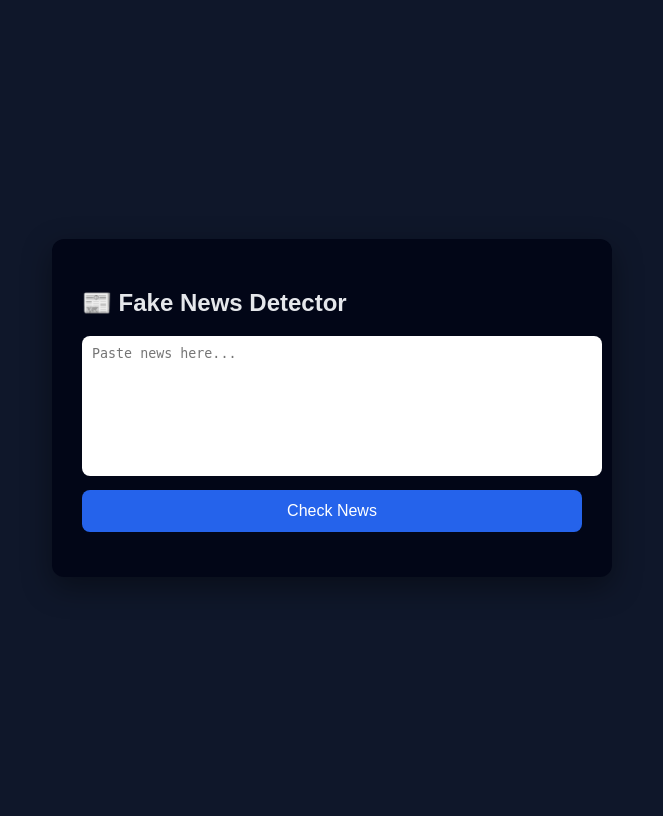
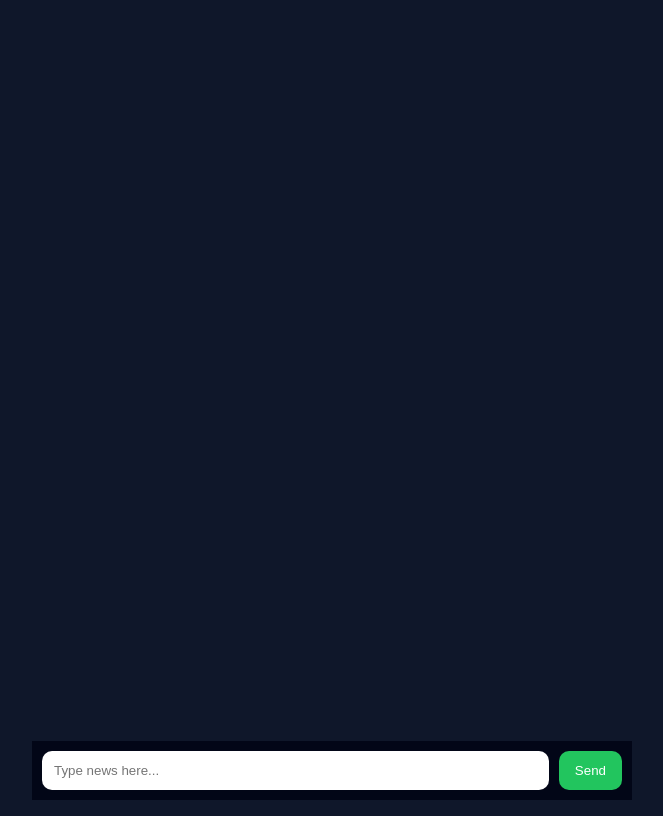
Before and after one commit to prerana-a11y/fake-news-api, a Flask app: page / in a window 1280 px wide. Shown: the whole page, without its empty margins (308-971 px from the left). Run offline with Flask 3, Linux system fonts and the light colour scheme; parts of the project's set-up code (start-up, migrations or seed data) failed here and were passed over.

Commit message:
Update index.html

```diff
--- a/templates/index.html
+++ b/templates/index.html
@@ -2,98 +2,191 @@
 <html lang="en">
 <head>
 <meta charset="UTF-8">
-  <title>Fake News Detection</title>
-  <meta name="viewport" content="width=device-width, initial-scale=1.0">
+<title>AI Fake News Detector</title>
 
 <style>
 body {
-      font-family: Arial, sans-serif;
+    margin: 0;
+    font-family: 'Segoe UI', sans-serif;
     background: #0f172a;
-      color: #e5e7eb;
+    color: white;
     display: flex;
     justify-content: center;
-      align-items: center;
     height: 100vh;
 }
-    .card {
+
+/* Chat container */
+.chat {
+    width: 100%;
+    max-width: 600px;
+    display: flex;
+    flex-direction: column;
+    height: 100vh;
+}
+
+/* Messages area */
+.messages {
+    flex: 1;
+    padding: 20px;
+    overflow-y: auto;
+}
+
+/* Message bubbles */
+.msg {
+    margin: 10px 0;
+    padding: 12px 15px;
+    border-radius: 12px;
+    max-width: 75%;
+}
+
+.user {
+    background: #3b82f6;
+    align-self: flex-end;
+}
+
+.bot {
+    background: #1e293b;
+    align-self: flex-start;
+}
+
+/* Input area */
+.input-area {
+    display: flex;
+    padding: 10px;
     background: #020617;
-      padding: 30px;
-      border-radius: 12px;
-      width: 100%;
-      max-width: 500px;
-      box-shadow: 0 10px 30px rgba(0,0,0,0.4);
 }
-    textarea {
-      width: 100%;
-      height: 120px;
-      padding: 10px;
-      border-radius: 8px;
+
+input {
+    flex: 1;
+    padding: 12px;
+    border-radius: 10px;
     border: none;
-      resize: none;
+    outline: none;
 }
+
 button {
-      width: 100%;
-      padding: 12px;
-      margin-top: 10px;
-      background: #2563eb;
+    margin-left: 10px;
+    padding: 12px 16px;
     border: none;
+    border-radius: 10px;
+    background: #22c55e;
     color: white;
-      font-size: 16px;
-      border-radius: 8px;
     cursor: pointer;
 }
-    .result {
-      margin-top: 15px;
-      font-size: 18px;
+
+/* Typing dots */
+.typing {
+    display: inline-block;
+}
+
+.typing span {
+    display: inline-block;
+    width: 6px;
+    height: 6px;
+    margin: 2px;
+    background: white;
+    border-radius: 50%;
+    animation: blink 1.4s infinite;
+}
+
+.typing span:nth-child(2) { animation-delay: 0.2s; }
+.typing span:nth-child(3) { animation-delay: 0.4s; }
+
+@keyframes blink {
+    0%, 80%, 100% { opacity: 0; }
+    40% { opacity: 1; }
 }
 </style>
 </head>
 
 <body>
-  <div class="card">
-    <h2>📰 Fake News Detector</h2>
 
-    <textarea id="newsText" placeholder="Paste news here..."></textarea>
+<div class="chat">
 
-    <button onclick="checkNews()">Check News</button>
+    <div class="messages" id="messages"></div>
 
-    <div class="result" id="result"></div>
+    <div class="input-area">
+        <input id="inputText" placeholder="Type news here...">
+        <button onclick="sendMessage()">Send</button>
+    </div>
+
 </div>
 
 <script>
-    async function checkNews() {
-      const text = document.getElementById("newsText").value;
-      const resultDiv = document.getElementById("result");
-
-      if (!text.trim()) {
-        resultDiv.innerHTML = "❌ Please enter some news text";
-        return;
+function addMessage(text, className) {
+    const msgDiv = document.createElement("div");
+    msgDiv.className = "msg " + className;
+    msgDiv.innerText = text;
+    document.getElementById("messages").appendChild(msgDiv);
+    msgDiv.scrollIntoView();
 }
 
-      resultDiv.innerHTML = "⏳ Checking...";
+function showTyping() {
+    const typingDiv = document.createElement("div");
+    typingDiv.className = "msg bot typing";
+    typingDiv.id = "typing";
 
-      try {
-        const response = await fetch(
-          "https://fake-news-api-6im8.onrender.com/predict",
-          {
+    typingDiv.innerHTML = "<span></span><span></span><span></span>";
+    document.getElementById("messages").appendChild(typingDiv);
+    typingDiv.scrollIntoView();
+}
+
+function removeTyping() {
+    const t = document.getElementById("typing");
+    if (t) t.remove();
+}
+
+async function sendMessage() {
+    const input = document.getElementById("inputText");
+    const text = input.value.trim();
+
+    if (!text) return;
+
+    addMessage(text, "user");
+    input.value = "";
+
+    showTyping();
+
+    const response = await fetch("/predict", {
         method: "POST",
         headers: {
             "Content-Type": "application/json"
         },
         body: JSON.stringify({ text: text })
-          }
-        );
+    });
 
     const data = await response.json();
 
-        resultDiv.innerHTML = `
-          🧠 <b>${data.prediction}</b><br>
-          📊 Confidence: ${data.confidence}%
-        `;
-      } catch (error) {
-        resultDiv.innerHTML = "❌ API error. Check backend.";
+    removeTyping();
+
+    let reply = "";
+
+    if (data.prediction === "Fake News") {
+        reply = `❌ Fake News\nConfidence: ${data.confidence}%`;
+    } else {
+        reply = `✅ Real News\nConfidence: ${data.confidence}%`;
+    }
+
+    typeMessage(reply);
+}
+
+/* Typing animation */
+function typeMessage(text) {
+    const msgDiv = document.createElement("div");
+    msgDiv.className = "msg bot";
+    document.getElementById("messages").appendChild(msgDiv);
+
+    let i = 0;
+    function typing() {
+        if (i < text.length) {
+            msgDiv.innerText += text.charAt(i);
+            i++;
+            setTimeout(typing, 20);
         }
     }
+    typing();
+}
 </script>
+
 </body>
 </html>
```
Lines whose indentation alone changed are shown as unchanged.
